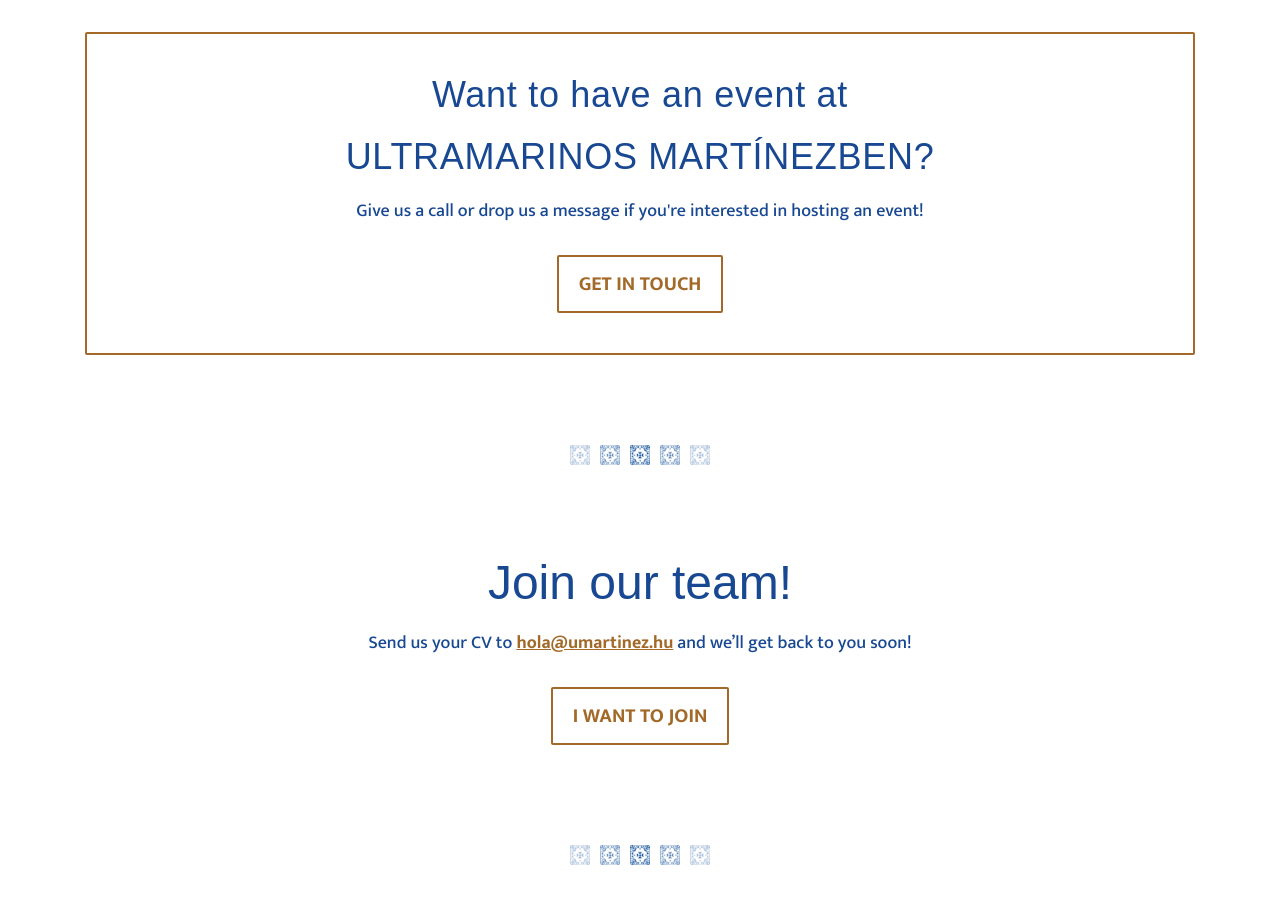
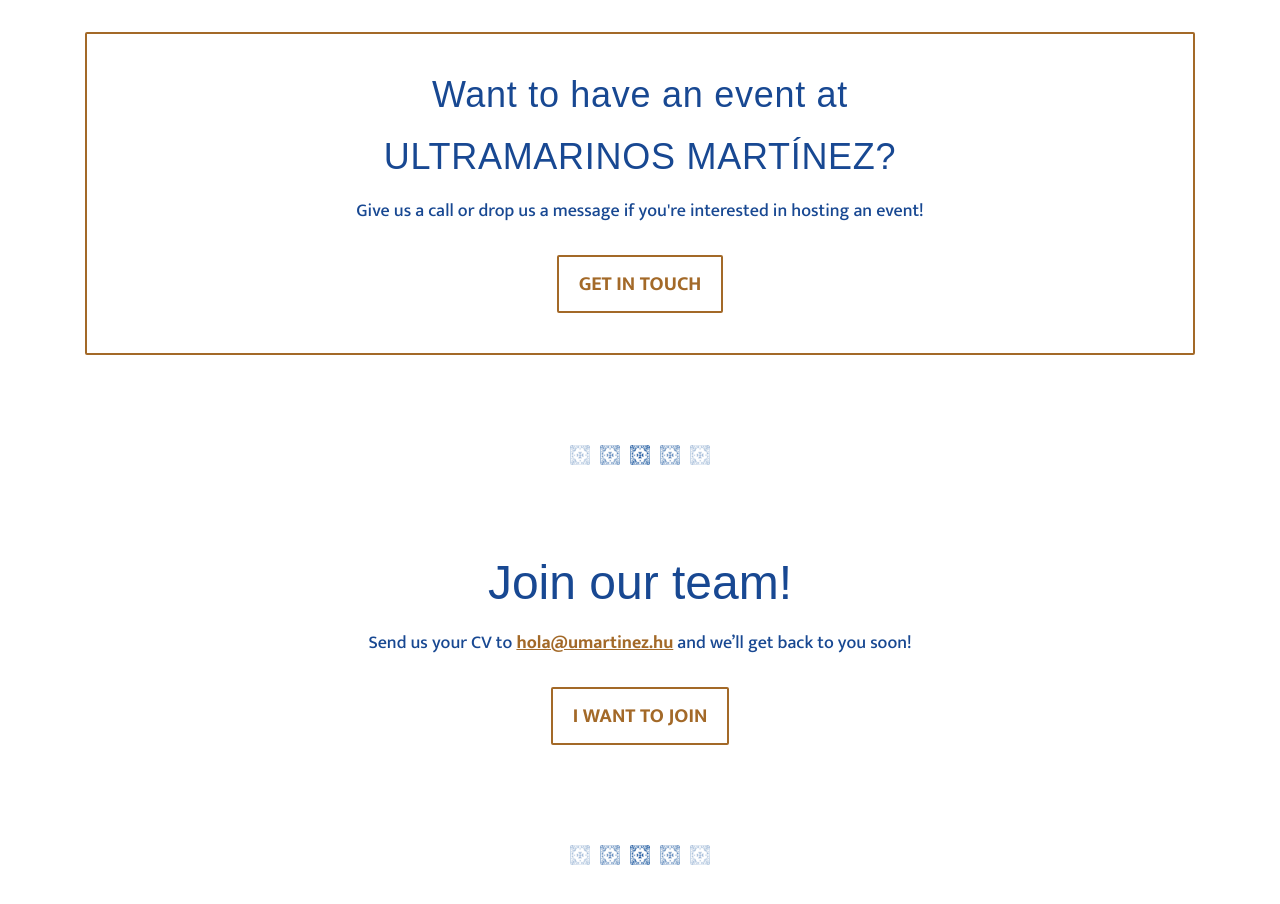
Before and after one commit to gyorgynagy1986/umartinez, a Next.js app: page /en in a window 1280 px wide. Shown: the part 2340-3244 px from the top of the page. Built offline with nearby package versions, Linux system fonts and the light colour scheme; a web font is replaced by a local one.

Commit message:
new changes

```diff
--- a/src/components/Event/Event.jsx
+++ b/src/components/Event/Event.jsx
@@ -16,7 +16,7 @@
 
 const textContentEn = {
   h2: "Want to have an event at",
-  h2n: "Ultramarinos Martínezben?",
+  h2n: "Ultramarinos Martínez?",
   p: "Give us a call or drop us a message if you're interested in hosting an event!",
   btn: "Get in touch",
   url: "/en/contact",
```
